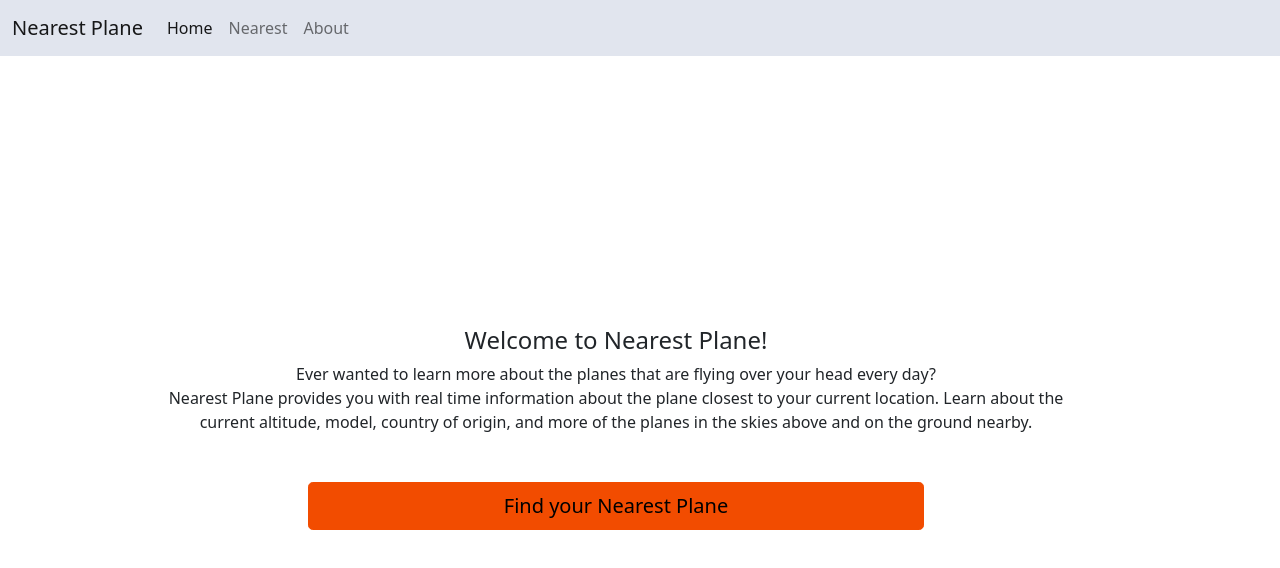
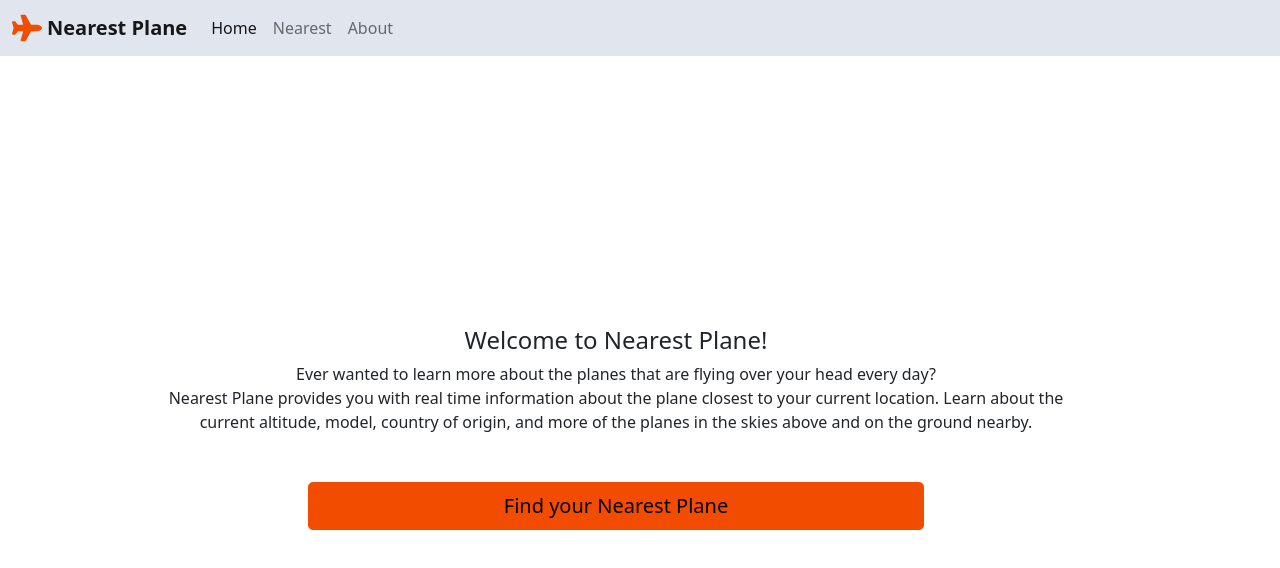
Before and after one commit to spencerfitch/nearest-plane, a React (Create React App) app in the folder client/: page / in a window 1280 px wide. Shown: the top 568 px of the page. Built offline with nearby package versions, Linux system fonts and the light colour scheme.

Commit message:
Added icon to navbar

```diff
--- a/client/src/Navigation.js
+++ b/client/src/Navigation.js
@@ -1,13 +1,20 @@
 import React from 'react';
-import {Container, Navbar, Nav} from 'react-bootstrap';
+import { Container, Navbar, Nav } from 'react-bootstrap';
+import { IconContext } from 'react-icons';
+import { FaPlane } from 'react-icons/fa';
 
 
 class Navigation extends React.Component {
     render() {
         return (
         <Navbar bg="light" variant="light">
-            <Container fluid bg="primary">
-                <Navbar.Brand href="/">Nearest Plane</Navbar.Brand>
+            <Container fluid>
+                <Navbar.Brand href="/" className="d-flex align-items-center">
+                    <IconContext.Provider value={{className: 'text-primary', size: '30', style: {marginRight: "5px"}}}>
+                        <FaPlane />
+                    </IconContext.Provider>
+                    <b>Nearest Plane</b>
+                </Navbar.Brand>
                 <Nav className="me-auto" defaultActiveKey={window.location.pathname}>
                     <Nav.Link href="/">Home</Nav.Link>
                     <Nav.Link href="/nearest">Nearest</Nav.Link>
```
